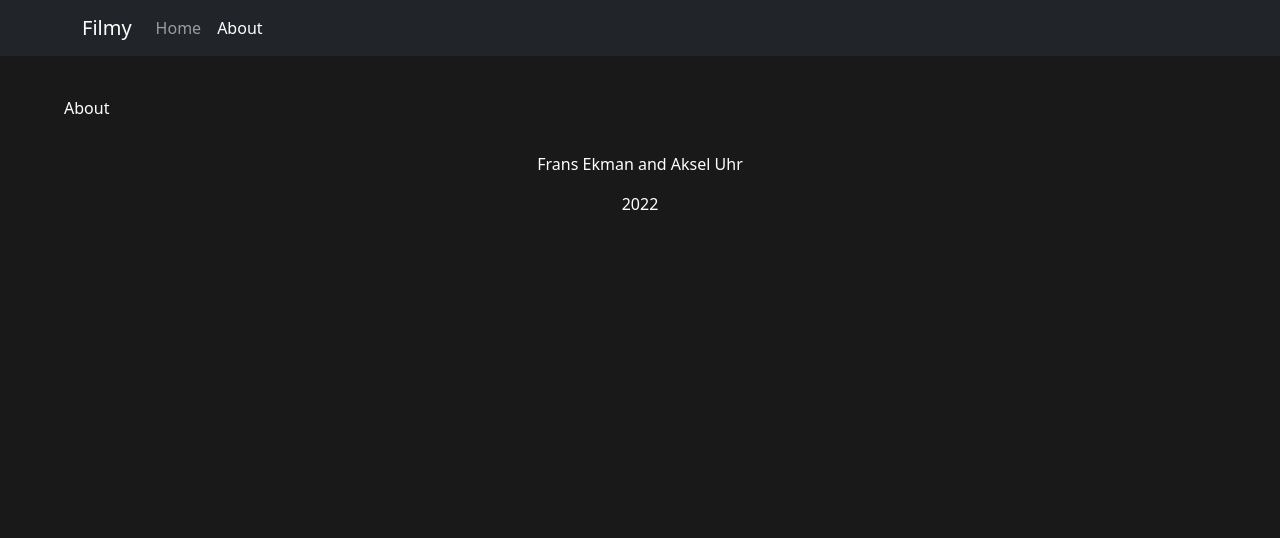
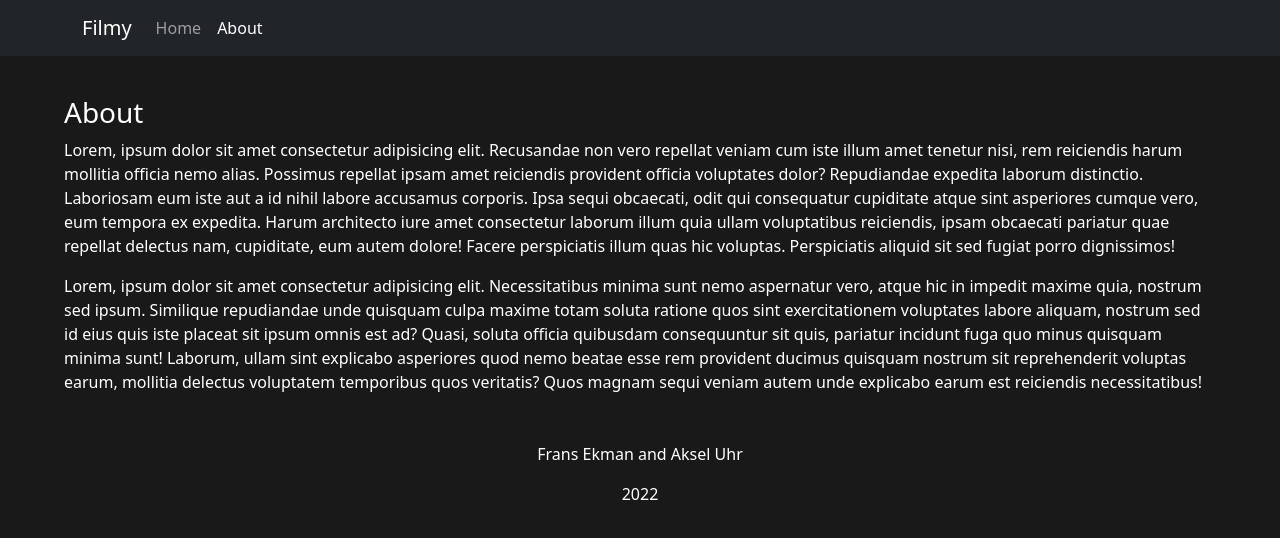
Before and after one commit to Akseluhr/Filmy, a React (Create React App) app in the folder client/: page /about in a window 1280 px wide. Shown: the top 538 px of the page. Built offline with nearby package versions, Linux system fonts and the light colour scheme.

Commit message:
About page placeholder

```diff
--- a/client/src/App.scss
+++ b/client/src/App.scss
@@ -18,5 +18,5 @@ body {
 .content {
   margin: auto;
   margin-top: 2.5rem;
-  width: clamp(16rem, 90%, 100rem);
+  width: clamp(16rem, 90%, 80rem);
 }
--- /dev/null
+++ b/client/src/components/About/AboutText.jsx
@@ -0,0 +1,37 @@
+import React from 'react'
+
+const AboutText = () => {
+  return (
+    <>
+      <h3>About</h3>
+      <p>
+        Lorem, ipsum dolor sit amet consectetur adipisicing elit. Recusandae non
+        vero repellat veniam cum iste illum amet tenetur nisi, rem reiciendis
+        harum mollitia officia nemo alias. Possimus repellat ipsam amet
+        reiciendis provident officia voluptates dolor? Repudiandae expedita
+        laborum distinctio. Laboriosam eum iste aut a id nihil labore accusamus
+        corporis. Ipsa sequi obcaecati, odit qui consequatur cupiditate atque
+        sint asperiores cumque vero, eum tempora ex expedita. Harum architecto
+        iure amet consectetur laborum illum quia ullam voluptatibus reiciendis,
+        ipsam obcaecati pariatur quae repellat delectus nam, cupiditate, eum
+        autem dolore! Facere perspiciatis illum quas hic voluptas. Perspiciatis
+        aliquid sit sed fugiat porro dignissimos!
+      </p>
+      <p>
+        Lorem, ipsum dolor sit amet consectetur adipisicing elit. Necessitatibus
+        minima sunt nemo aspernatur vero, atque hic in impedit maxime quia,
+        nostrum sed ipsum. Similique repudiandae unde quisquam culpa maxime
+        totam soluta ratione quos sint exercitationem voluptates labore aliquam,
+        nostrum sed id eius quis iste placeat sit ipsum omnis est ad? Quasi,
+        soluta officia quibusdam consequuntur sit quis, pariatur incidunt fuga
+        quo minus quisquam minima sunt! Laborum, ullam sint explicabo asperiores
+        quod nemo beatae esse rem provident ducimus quisquam nostrum sit
+        reprehenderit voluptas earum, mollitia delectus voluptatem temporibus
+        quos veritatis? Quos magnam sequi veniam autem unde explicabo earum est
+        reiciendis necessitatibus!
+      </p>
+    </>
+  )
+}
+
+export default AboutText
--- a/client/src/components/Global/styles/_Footer.scss
+++ b/client/src/components/Global/styles/_Footer.scss
@@ -1,4 +1,4 @@
 .footer {
   text-align: center;
-  margin: 2rem;
+  margin: 3rem;
 }
--- a/client/src/views/About.jsx
+++ b/client/src/views/About.jsx
@@ -1,9 +1,10 @@
 import React from 'react'
+import AboutText from './../components/About/AboutText'
 
 const About = () => {
   return (
     <>
-      <div>About</div>
+      <AboutText />
     </>
   )
 }
```
